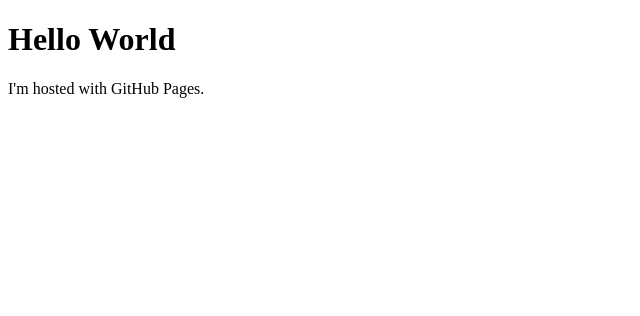
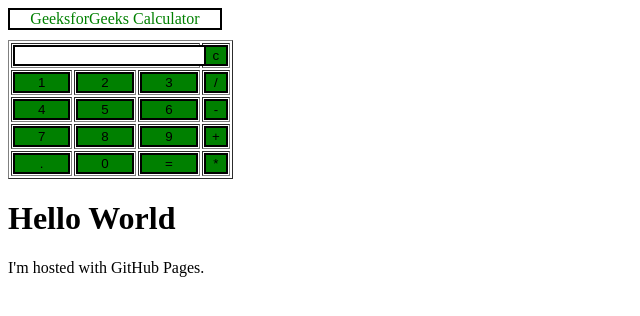
Before and after one commit to Zeliper/Zeliper.github.io, a plain HTML site: page index.html in a window 1280 px wide. Shown: the whole page, without its empty margins (0-640 px from the left). Drawn offline with Linux system fonts and the light colour scheme.

Commit message:
Update index.html

```diff
--- a/index.html
+++ b/index.html
@@ -1,7 +1,91 @@
 <!DOCTYPE html>
 <html>
-<body>
-<h1>Hello World</h1>
-<p>I'm hosted with GitHub Pages.</p>
-</body>
+   <head>
+      <script>
+         //function that display value
+         function dis(val)
+         {
+             document.getElementById("result").value+=val
+         }
+
+         //function that evaluates the digit and return result
+         function solve()
+         {
+             let x = document.getElementById("result").value
+             let y = eval(x)
+             document.getElementById("result").value = y
+         }
+
+         //function that clear the display
+         function clr()
+         {
+             document.getElementById("result").value = ""
+         }
+      </script>
+      <!-- for styling -->
+      <style>
+         .title{
+         margin-bottom: 10px;
+         text-align:center;
+         width: 210px;
+         color:green;
+         border: solid black 2px;
+         }
+
+         input[type="button"]
+         {
+         background-color:green;
+         color: black;
+         border: solid black 2px;
+         width:100%
+         }
+
+         input[type="text"]
+         {
+         background-color:white;
+         border: solid black 2px;
+         width:100%
+         }
+      </style>
+   </head>
+   <!-- create table -->
+   <body>
+      <div class = title >GeeksforGeeks Calculator</div>
+      <table border="1">
+         <tr>
+            <td colspan="3"><input type="text" id="result"/></td>
+            <!-- clr() function will call clr to clear all value -->
+            <td><input type="button" value="c" onclick="clr()"/> </td>
+         </tr>
+         <tr>
+            <!-- create button and assign value to each button -->
+            <!-- dis("1") will call function dis to display value -->
+            <td><input type="button" value="1" onclick="dis('1')"/> </td>
+            <td><input type="button" value="2" onclick="dis('2')"/> </td>
+            <td><input type="button" value="3" onclick="dis('3')"/> </td>
+            <td><input type="button" value="/" onclick="dis('/')"/> </td>
+         </tr>
+         <tr>
+            <td><input type="button" value="4" onclick="dis('4')"/> </td>
+            <td><input type="button" value="5" onclick="dis('5')"/> </td>
+            <td><input type="button" value="6" onclick="dis('6')"/> </td>
+            <td><input type="button" value="-" onclick="dis('-')"/> </td>
+         </tr>
+         <tr>
+            <td><input type="button" value="7" onclick="dis('7')"/> </td>
+            <td><input type="button" value="8" onclick="dis('8')"/> </td>
+            <td><input type="button" value="9" onclick="dis('9')"/> </td>
+            <td><input type="button" value="+" onclick="dis('+')"/> </td>
+         </tr>
+         <tr>
+            <td><input type="button" value="." onclick="dis('.')"/> </td>
+            <td><input type="button" value="0" onclick="dis('0')"/> </td>
+            <!-- solve function call function solve to evaluate value -->
+            <td><input type="button" value="=" onclick="solve()"/> </td>
+            <td><input type="button" value="*" onclick="dis('*')"/> </td>
+         </tr>
+      </table>
+      <h1>Hello World</h1>
+      <p>I'm hosted with GitHub Pages.</p>
+   </body>
 </html>
```
